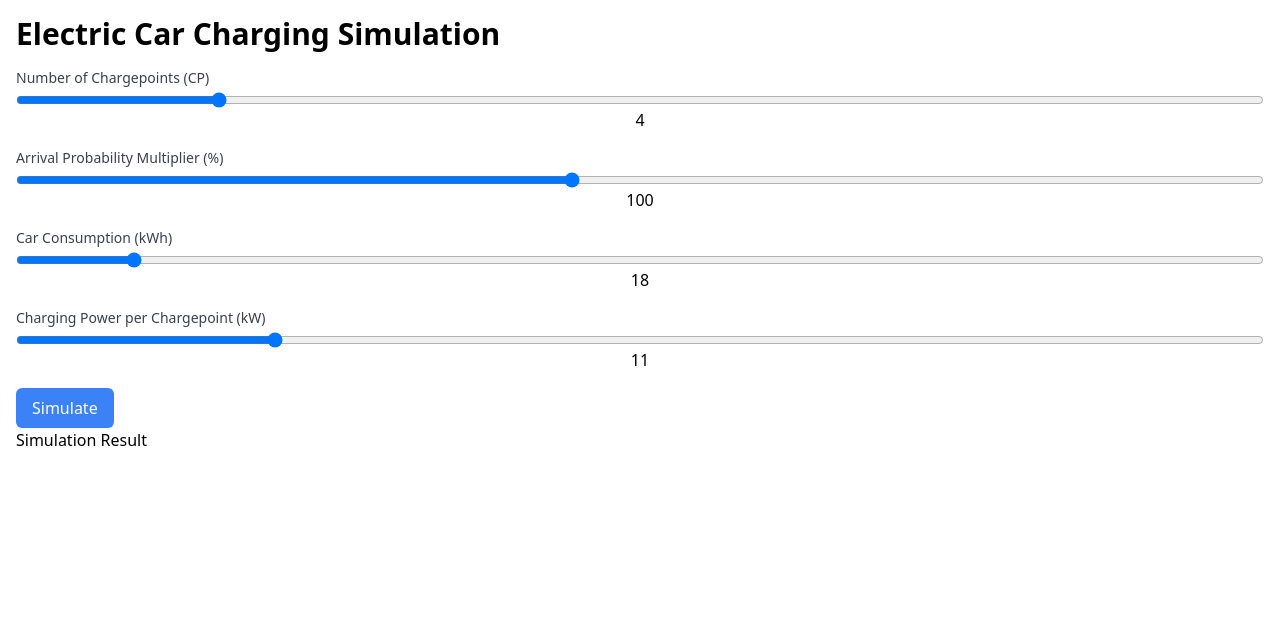
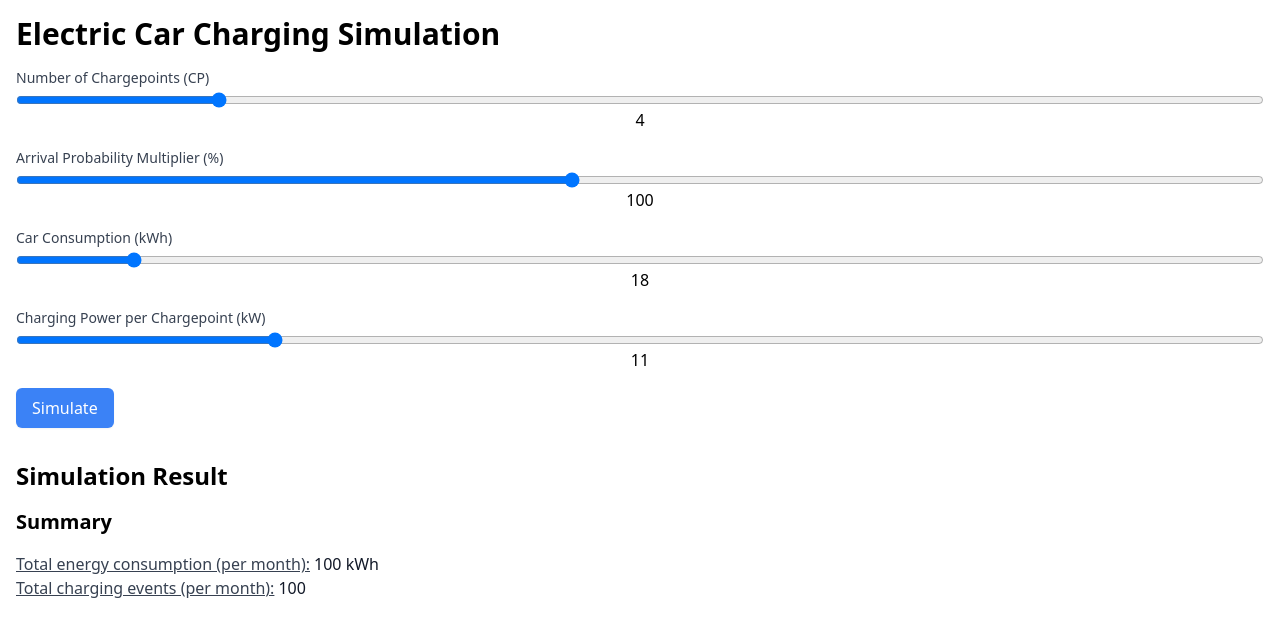
Before and after one commit to shtabnoy/reonic-frontend-task, a React (Vite) app: page / in a window 1280 px wide. Shown: the top 636 px of the page. Built offline with nearby package versions, Linux system fonts and the light colour scheme.

Commit message:
feat: add simulation summary with mocked summary

```diff
--- a/src/components/SimulationResult/SimulationResult.tsx
+++ b/src/components/SimulationResult/SimulationResult.tsx
@@ -1,7 +1,17 @@
+import { useState } from 'react';
+import Summary from './Summary';
+
 export default function SimulationResult() {
+  const [totalEnergyCharged] = useState(100);
+  const [totalChargingEvents] = useState(100);
+
   return (
-    <div>
-      <h1>Simulation Result</h1>
+    <div className="mt-8">
+      <h2 className="text-2xl font-bold mb-4">Simulation Result</h2>
+      <Summary
+        totalEnergyCharged={totalEnergyCharged}
+        totalChargingEvents={totalChargingEvents}
+      />
     </div>
   );
 }
--- /dev/null
+++ b/src/components/SimulationResult/Summary.tsx
@@ -0,0 +1,29 @@
+interface SummaryProps {
+  totalEnergyCharged: number;
+  totalChargingEvents: number;
+}
+
+export default function Summary({
+  totalEnergyCharged,
+  totalChargingEvents,
+}: SummaryProps) {
+  return (
+    <>
+      <h3 className="text-xl font-bold my-4">Summary</h3>
+      <dl>
+        <div className="flex flex-wrap">
+          <dt className="text-gray-700 underline mr-1">
+            Total energy consumption (per month):
+          </dt>
+          <dd className="text-gray-900">{totalEnergyCharged} kWh</dd>
+        </div>
+        <div className="flex flex-wrap">
+          <dt className="text-gray-700 underline mr-1">
+            Total charging events (per month):
+          </dt>
+          <dd className="text-gray-900">{totalChargingEvents}</dd>
+        </div>
+      </dl>
+    </>
+  );
+}
```
